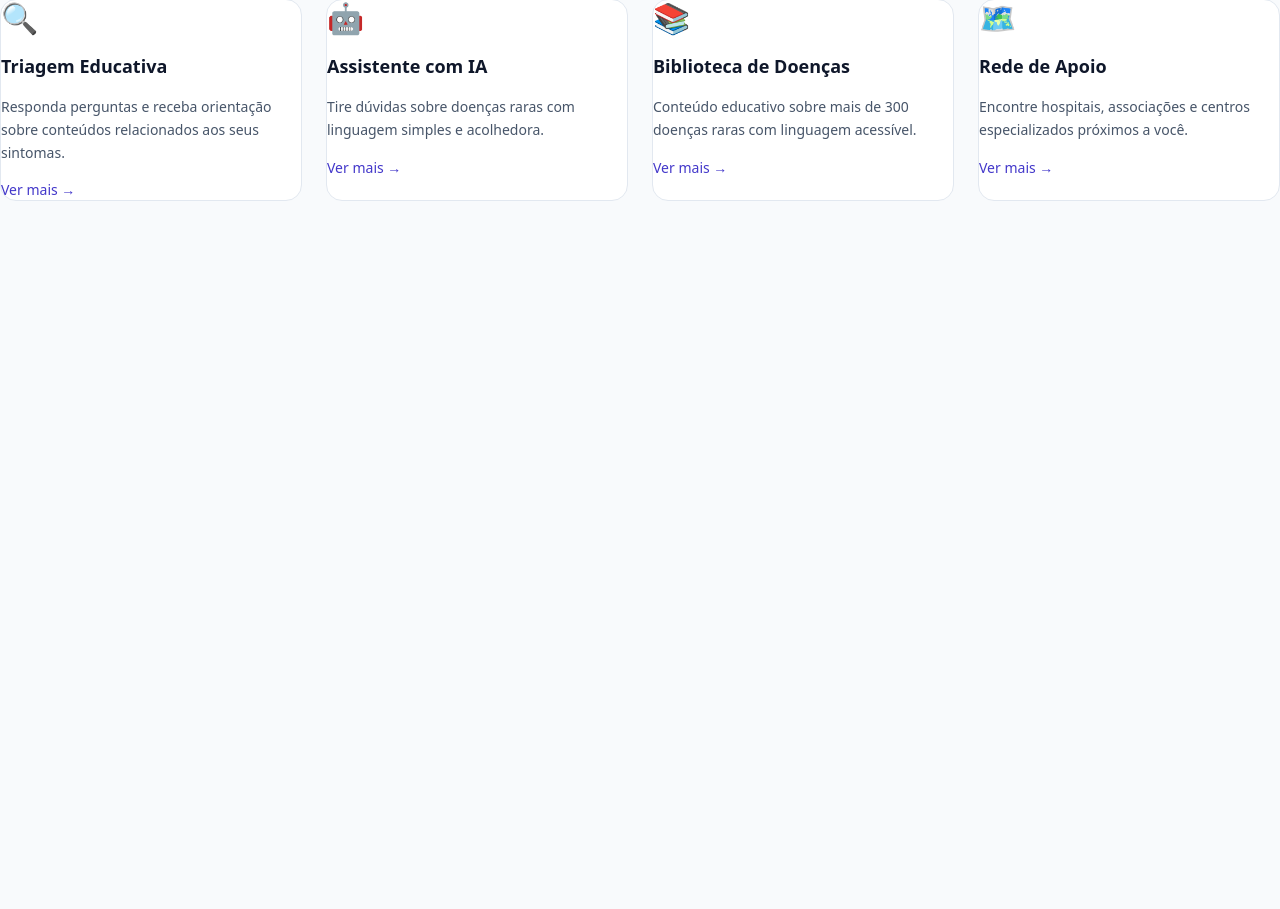
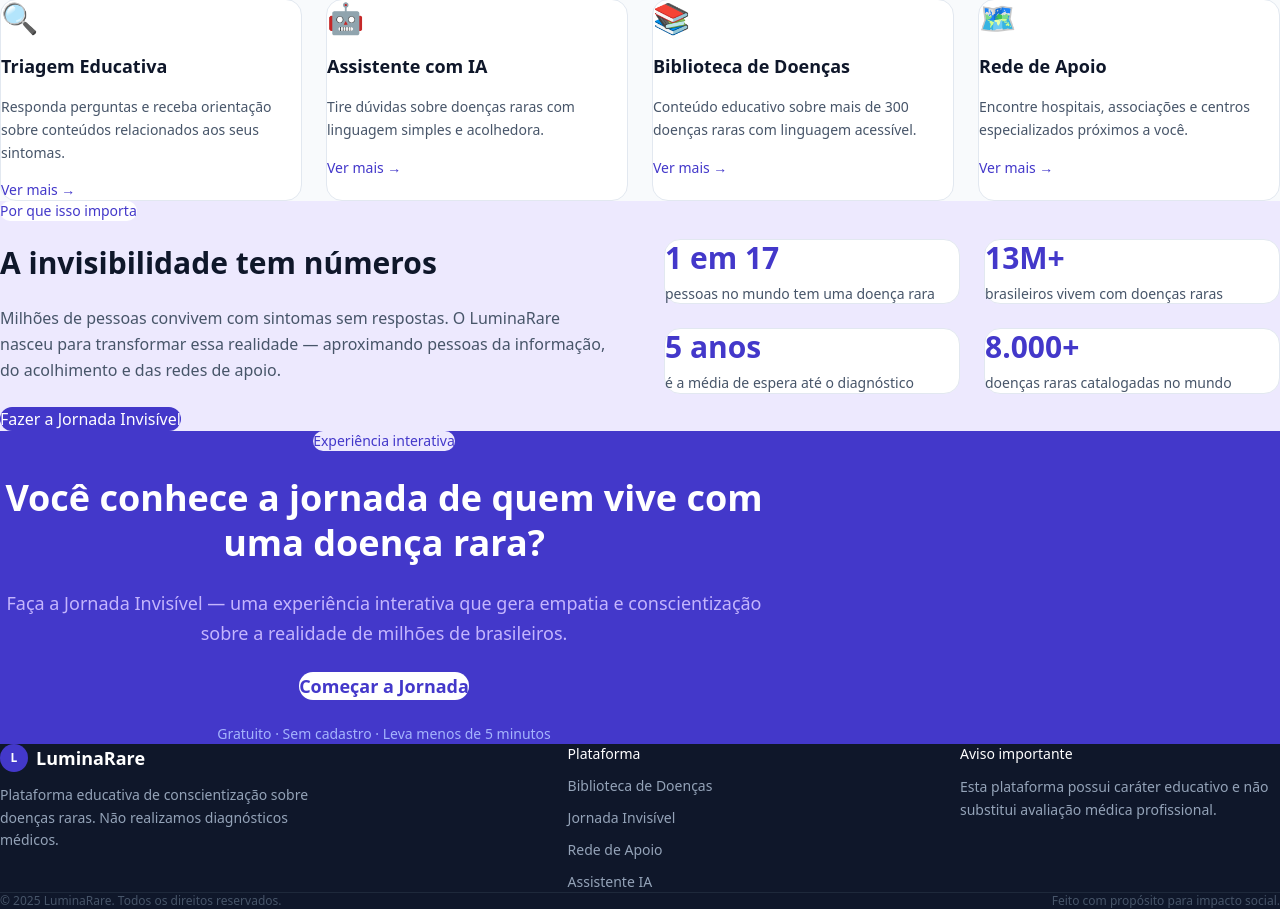
Before and after one commit to Gisele-Santana98/luminarare, a Next.js app: page / in a window 1280 px wide. Shown: the part 595-1504 px from the top of the page. Before the commit the page ends 800 px from the top, so only its background shows below. Built offline with nearby package versions, Linux system fonts and the light colour scheme.

Commit message:
feat: complete landing page with CTA and Footer sections

```diff
--- a/app/page.tsx
+++ b/app/page.tsx
@@ -2,6 +2,9 @@
 import Hero from "@/components/layout/Hero"
 import Stats from "@/components/layout/Stats"
 import Features from "@/components/layout/Features"
+import Impact from "@/components/layout/Impact"
+import CTA from "@/components/layout/CTA"
+import Footer from "@/components/layout/Footer"
 
 export default function Home() {
   return (
@@ -10,6 +13,9 @@
       <Hero />
       <Stats />
       <Features />
+      <Impact />
+      <CTA />
+      <Footer />
     </main>
   )
 }
--- /dev/null
+++ b/components/layout/CTA.tsx
@@ -0,0 +1,27 @@
+export default function CTA() {
+  return (
+    <section id="jornada" className="py-20 px-6 bg-[#4338CA]">
+      <div className="max-w-3xl mx-auto flex flex-col items-center text-center gap-6">
+        <span className="bg-[#EDE9FE] text-[#4338CA] text-sm font-medium px-4 py-1 rounded-full">
+          Experiência interativa
+        </span>
+        <h2 className="text-3xl md:text-4xl font-bold text-white leading-tight">
+          Você conhece a jornada de quem vive com uma doença rara?
+        </h2>
+        <p className="text-[#C4B5FD] text-lg leading-relaxed">
+          Faça a Jornada Invisível — uma experiência interativa que gera empatia
+          e conscientização sobre a realidade de milhões de brasileiros.
+        </p>
+
+          <a href="/jornada"
+          className="bg-white text-[#4338CA] px-10 py-4 rounded-full font-semibold text-lg hover:bg-[#EDE9FE] transition-colors"
+        >
+          Começar a Jornada
+        </a>
+        <p className="text-[#A5B4FC] text-sm">
+          Gratuito · Sem cadastro · Leva menos de 5 minutos
+        </p>
+      </div>
+    </section>
+  )
+}
--- /dev/null
+++ b/components/layout/Footer.tsx
@@ -0,0 +1,42 @@
+export default function Footer() {
+  return (
+    <footer className="bg-[#0F172A] py-12 px-6">
+      <div className="max-w-7xl mx-auto flex flex-col md:flex-row justify-between gap-8">
+
+        <div className="flex flex-col gap-3">
+          <div className="flex items-center gap-2">
+            <div className="w-7 h-7 rounded-full bg-[#4338CA] flex items-center justify-center">
+              <span className="text-white text-xs font-bold">L</span>
+            </div>
+            <span className="text-white font-bold text-lg">LuminaRare</span>
+          </div>
+          <p className="text-[#94A3B8] text-sm max-w-xs leading-relaxed">
+            Plataforma educativa de conscientização sobre doenças raras.
+            Não realizamos diagnósticos médicos.
+          </p>
+        </div>
+
+        <div className="flex flex-col gap-3">
+          <span className="text-white font-medium text-sm">Plataforma</span>
+          <a href="#doencas" className="text-[#94A3B8] text-sm hover:text-white transition-colors">Biblioteca de Doenças</a>
+          <a href="#jornada" className="text-[#94A3B8] text-sm hover:text-white transition-colors">Jornada Invisível</a>
+          <a href="#apoio" className="text-[#94A3B8] text-sm hover:text-white transition-colors">Rede de Apoio</a>
+          <a href="#chatbot" className="text-[#94A3B8] text-sm hover:text-white transition-colors">Assistente IA</a>
+        </div>
+
+        <div className="flex flex-col gap-3">
+          <span className="text-white font-medium text-sm">Aviso importante</span>
+          <p className="text-[#94A3B8] text-sm max-w-xs leading-relaxed">
+            Esta plataforma possui caráter educativo e não substitui avaliação médica profissional.
+          </p>
+        </div>
+
+      </div>
+
+      <div className="max-w-7xl mx-auto mt-10 pt-6 border-t border-[#1E293B] flex flex-col md:flex-row justify-between gap-2">
+        <p className="text-[#475569] text-xs">© 2025 LuminaRare. Todos os direitos reservados.</p>
+        <p className="text-[#475569] text-xs">Feito com propósito para impacto social.</p>
+      </div>
+    </footer>
+  )
+}
```
